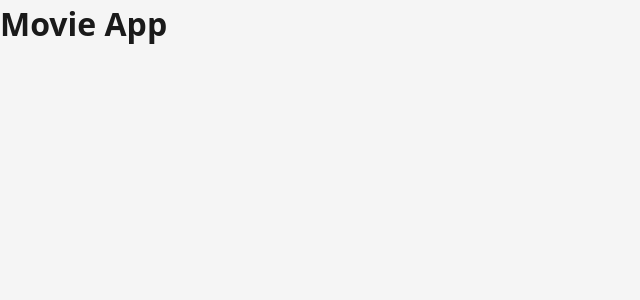
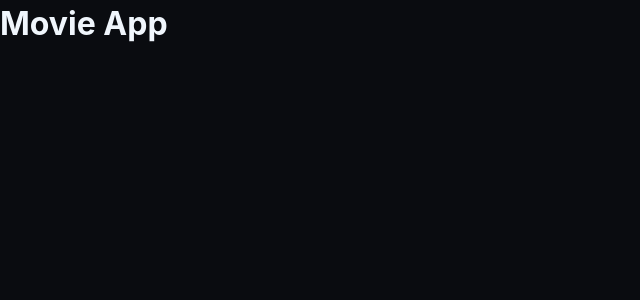
Before and after one commit to MohithAYANURU/Front-end-Frameworks, a React (Vite) app: page / in a window 1280 px wide. Shown: the top 300 px of the page, without its empty margins (0-640 px from the left). Built offline with nearby package versions, Linux system fonts and the light colour scheme.

Commit message:
project scafold, installs and assests

```diff
--- a/index.html
+++ b/index.html
@@ -3,6 +3,7 @@
   <head>
     <meta charset="UTF-8" />
     <meta name="viewport" content="width=device-width, initial-scale=1.0" />
+    <link rel="icon" type="image/svg+xml" href="/favicon.svg" />
     <title>Movie App</title>
   </head>
   <body>
--- a/package.json
+++ b/package.json
@@ -16,7 +16,9 @@
   "dependencies": {
     "react": "^18.3.1",
     "react-dom": "^18.3.1",
-    "react-router-dom": "^6.26.0"
+    "react-router-dom": "^6.26.0",
+    "lucide-react": "^0.546.0",
+    "motion": "^12.23.24"
   },
   "devDependencies": {
     "@testing-library/jest-dom": "^7.0.1",
--- a/src/index.css
+++ b/src/index.css
@@ -1,3 +1,58 @@
+/* Global Styles */
+:root {
+  --bg-main: #0a0c10;
+  --bg-card: #161b22;
+  --bg-card-hover: #1f242d;
+  --bg-header: rgba(10, 12, 16, 0.85);
+  --bg-modal: #161b22;
+  --bg-pill: #21262d;
+  --bg-pill-active: #3b82f6;
+  --border-color: #30363d;
+  --border-focus: #3b82f6;
+
+  --text-main: #f0f6fc;
+  --text-muted: #8b949e;
+  --text-dim: #6e7681;
+  --accent: #3b82f6;
+  --accent-hover: #2563eb;
+  --accent-glow: rgba(59, 130, 246, 0.25);
+  --star-gold: #fbbf24;
+
+  --radius-sm: 6px;
+  --radius-md: 12px;
+  --radius-lg: 16px;
+  --radius-xl: 20px;
+
+  --shadow-card: 0 10px 30px -10px rgba(0, 0, 0, 0.6);
+  --shadow-hover: 0 20px 40px -15px rgba(59, 130, 246, 0.2);
+  --shadow-modal: 0 25px 60px -15px rgba(0, 0, 0, 0.9);
+
+  --font-sans:
+    "Inter", -apple-system, BlinkMacSystemFont, "Segoe UI", Roboto, sans-serif;
+  --transition-fast: 0.15s cubic-bezier(0.4, 0, 0.2, 1);
+  --transition-normal: 0.25s cubic-bezier(0.4, 0, 0.2, 1);
+}
+
+[data-theme="light"] {
+  --bg-main: #f6f8fa;
+  --bg-card: #ffffff;
+  --bg-card-hover: #f3f4f6;
+  --bg-header: rgba(246, 248, 250, 0.9);
+  --bg-modal: #ffffff;
+  --bg-pill: #eaeef2;
+  --bg-pill-active: #3b82f6;
+  --border-color: #d0d7de;
+  --border-focus: #3b82f6;
+
+  --text-main: #1f2328;
+  --text-muted: #656d76;
+  --text-dim: #8c959f;
+  --shadow-card: 0 10px 25px -10px rgba(0, 0, 0, 0.08);
+  --shadow-hover: 0 18px 35px -10px rgba(59, 130, 246, 0.18);
+  --shadow-modal: 0 20px 50px -10px rgba(0, 0, 0, 0.25);
+}
+
+/* Reset & Base */
 *,
 *::before,
 *::after {
@@ -6,24 +61,21 @@
   padding: 0;
 }
 
+html,
 body {
-  font-family: system-ui, -apple-system, sans-serif;
+  min-height: 100vh;
+  background-color: var(--bg-main);
+  color: var(--text-main);
+  font-family: var(--font-sans);
   line-height: 1.5;
-  color: #1a1a1a;
-  background-color: #f5f5f5;
-}
-
-img {
-  display: block;
-  max-width: 100%;
+  -webkit-font-smoothing: antialiased;
+  overflow-x: hidden;
+  transition:
+    background-color var(--transition-normal),
+    color var(--transition-normal);
 }
 
 a {
   color: inherit;
   text-decoration: none;
 }
-
-button {
-  cursor: pointer;
-  font: inherit;
-}
```
Also changed, not shown: public/favicon.svg (added), 1 other file (tests, documents, lock files or other folders).
